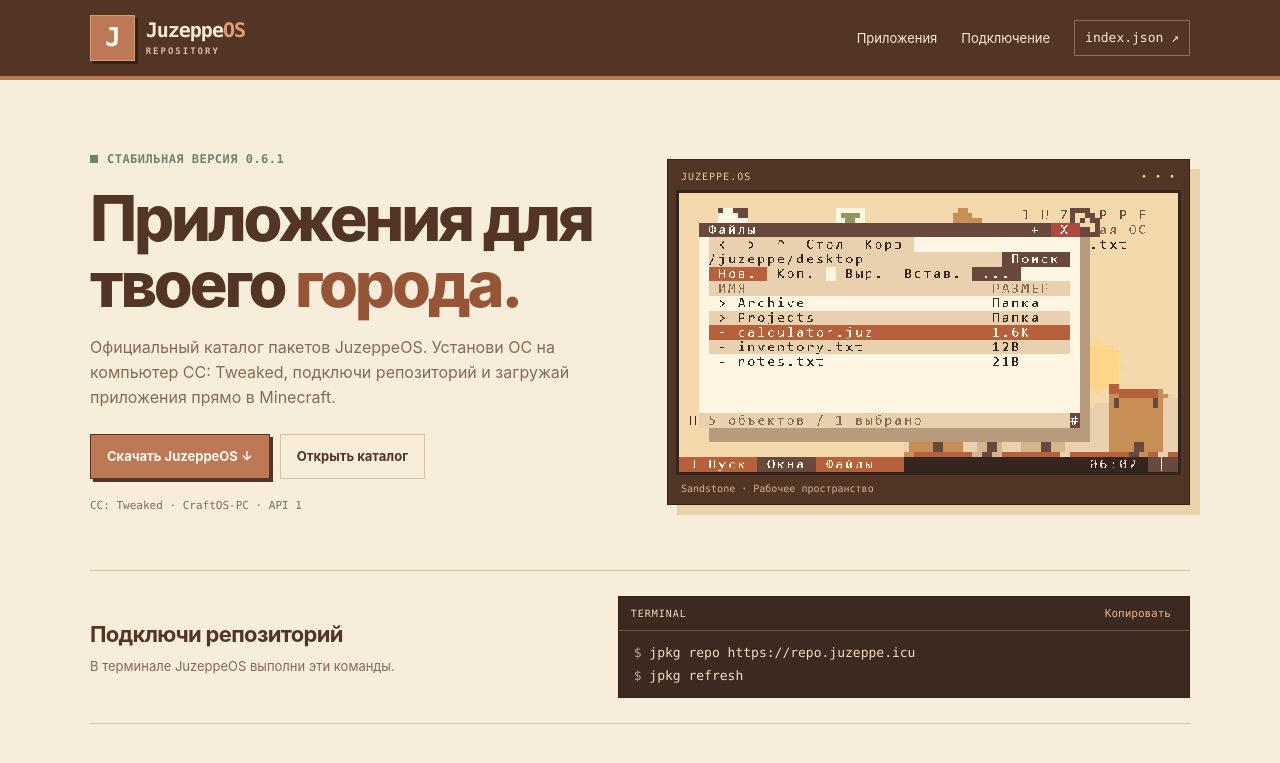
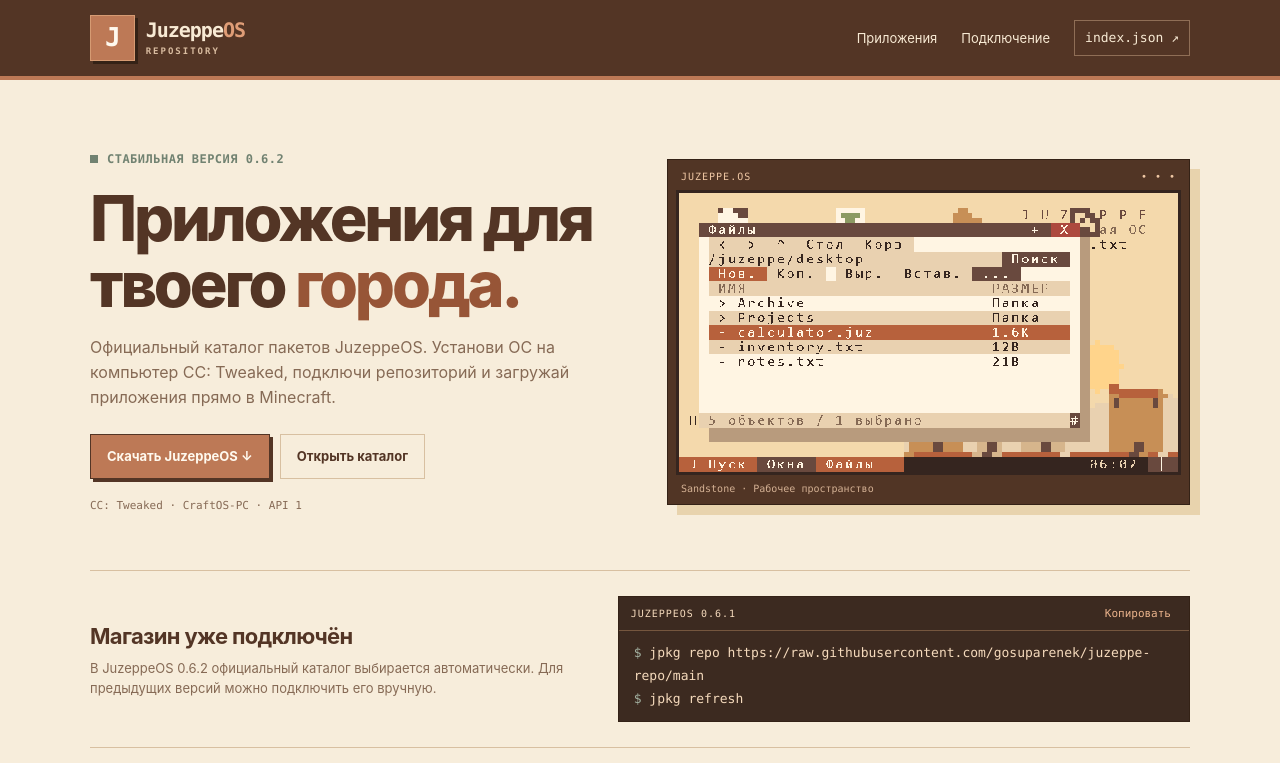
Before and after one commit to gosuparenek/juzeppe-repo, a plain HTML site: page index.html in a window 1280 px wide. Shown: the top 763 px of the page. Drawn offline with Linux system fonts and the light colour scheme.

Commit message:
Update repository setup for JuzeppeOS 0.6.2

```diff
--- a/index.html
+++ b/index.html
@@ -19,7 +19,7 @@
   <main class="wrap">
     <section class="hero">
       <div class="hero-copy">
-        <div class="eyebrow"><span class="dot"></span> Стабильная версия 0.6.1</div>
+        <div class="eyebrow"><span class="dot"></span> Стабильная версия 0.6.2</div>
         <h1>Приложения для<br>твоего <em>города.</em></h1>
         <p>Официальный каталог пакетов JuzeppeOS. Установи ОС на компьютер CC: Tweaked, подключи репозиторий и загружай приложения прямо в Minecraft.</p>
         <div class="actions"><a class="button primary" href="downloads/juzeppe.lua" download="juzeppe.lua">Скачать JuzeppeOS ↓</a><a class="button secondary" href="#catalog">Открыть каталог</a></div>
@@ -32,8 +32,8 @@
       </figure>
     </section>
     <section id="connect" class="connect">
-      <div class="connect-intro"><h2>Подключи репозиторий</h2><p>В терминале JuzeppeOS выполни эти команды.</p></div>
-      <div class="terminal"><div class="terminal-top"><span>TERMINAL</span><button type="button" class="copy" data-copy="jpkg repo https://repo.juzeppe.icu&#10;jpkg refresh">Копировать</button></div><pre><span>$</span> jpkg repo https://repo.juzeppe.icu
+      <div class="connect-intro"><h2>Магазин уже подключён</h2><p>В JuzeppeOS 0.6.2 официальный каталог выбирается автоматически. Для предыдущих версий можно подключить его вручную.</p></div>
+      <div class="terminal"><div class="terminal-top"><span>JUZEPPEOS 0.6.1</span><button type="button" class="copy" data-copy="jpkg repo https://raw.githubusercontent.com/gosuparenek/juzeppe-repo/main&#10;jpkg refresh">Копировать</button></div><pre><span>$</span> jpkg repo https://raw.githubusercontent.com/gosuparenek/juzeppe-repo/main
 <span>$</span> jpkg refresh</pre></div>
     </section>
     <section id="catalog" class="catalog">
```
